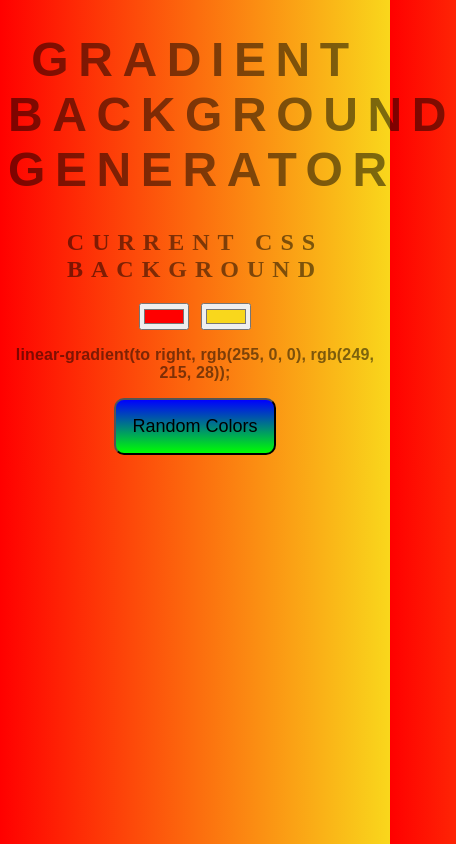
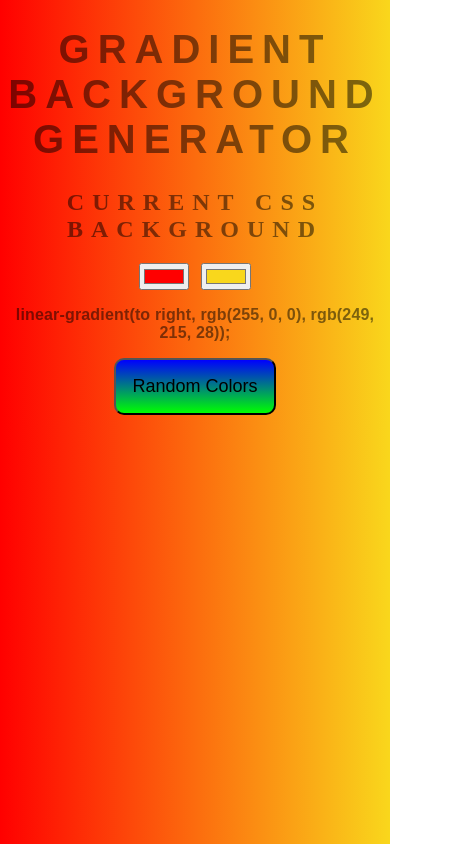
Before and after one commit to garber89/GradientCSSGen, a plain HTML site: page index.html in a window 390 px wide. Shown: the whole page, 456 px wide, since content can reach past the window. Drawn offline with Linux system fonts and the light colour scheme.

Commit message:
Update style.css

```diff
--- a/style.css
+++ b/style.css
@@ -19,7 +19,7 @@ h1 {
 
 @media screen and (max-width: 650px){
     h1{
-        font: 600 3em ' Raleway', sans-serif;
+        font: 600 2.5em ' Raleway', sans-serif;
         letter-spacing: .2em;
     }
 }
```
